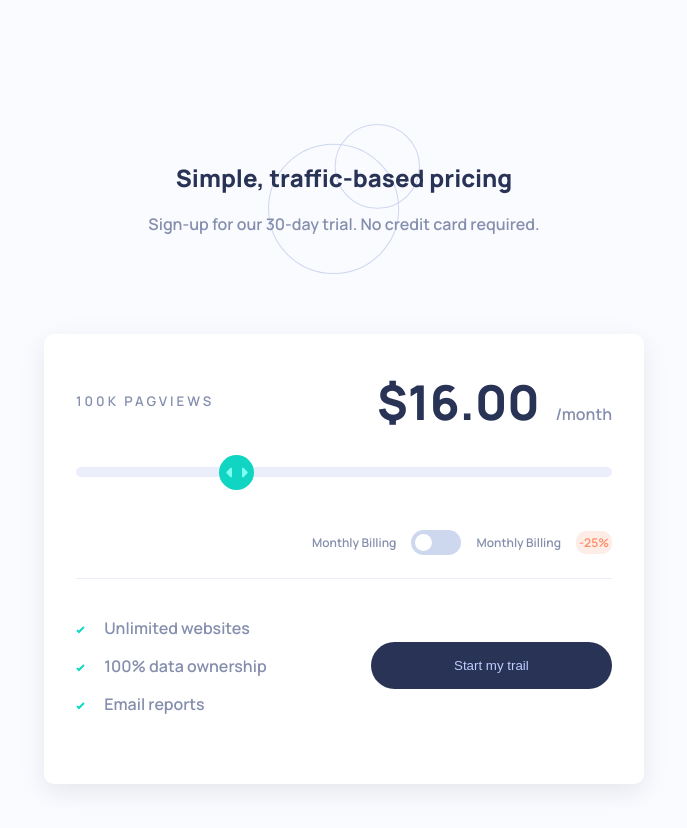
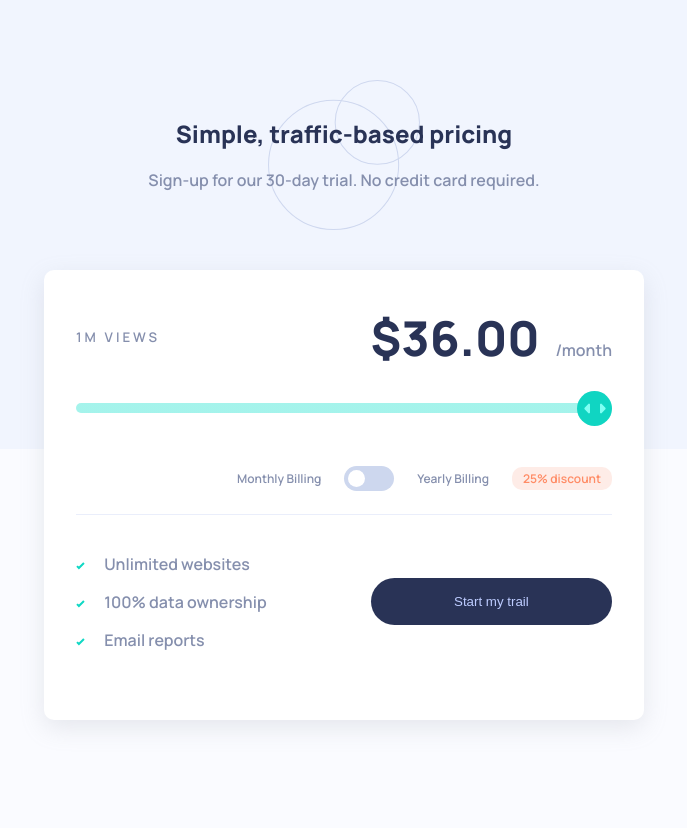
Before and after one commit to tylermaks/interactive-pricing-repo, a React (Create React App) app: page / in a window 1280 px wide. Shown: the top 828 px of the page, without its empty margins (296-983 px from the left). After the commit the page ends 800 px from the top, so only its background shows below. Built offline with nearby package versions, Linux system fonts and the light colour scheme.

Commit message:
Update slider state and refactor css

```diff
--- a/src/App.css
+++ b/src/App.css
@@ -15,20 +15,10 @@ body {
 }
 
 .App {
-  display: -webkit-box;
-  display: -ms-flexbox;
-  display: flex;
-  -webkit-box-orient: vertical;
-  -webkit-box-direction: normal;
-      -ms-flex-direction: column;
-          flex-direction: column;
-  -webkit-box-align: center;
-      -ms-flex-align: center;
-          align-items: center;
-  -webkit-box-pack: center;
-      -ms-flex-pack: center;
-          justify-content: center;
-  padding: 5% 0;
+  background-image: url("/public/images/bg-pattern.svg");
+  background-position: top center;
+  background-repeat: no-repeat;
+  padding-bottom: 5vh;
 }
 
 h1, h2 {
@@ -45,8 +35,7 @@ h5 {
   text-transform: uppercase;
 }
 
-.logo-container {
-  position: relative;
+.flex-center {
   display: -webkit-box;
   display: -ms-flexbox;
   display: flex;
@@ -60,14 +49,24 @@ h5 {
   -webkit-box-pack: center;
       -ms-flex-pack: center;
           justify-content: center;
+}
+
+.logo-container {
+  position: relative;
   height: 150px;
-  margin: 7.5vh 0;
+  margin: 5vh 0;
   text-align: center;
+  width: 90%;
+}
+
+.logo-container h2, .logo-container p {
+  z-index: 2;
 }
 
 .logo-container p {
   line-height: 1.75;
   padding-top: 1rem;
+  width: 65%;
 }
 
 .logo {
@@ -77,7 +76,7 @@ h5 {
   top: 0;
   margin: 0 auto;
   height: 100%;
-  z-index: -1;
+  z-index: 0;
 }
 
 .pricing-container {
@@ -92,16 +91,6 @@ h5 {
 }
 
 .benefits-container {
-  display: -webkit-box;
-  display: -ms-flexbox;
-  display: flex;
-  -webkit-box-orient: vertical;
-  -webkit-box-direction: normal;
-      -ms-flex-direction: column;
-          flex-direction: column;
-  -webkit-box-align: center;
-      -ms-flex-align: center;
-          align-items: center;
   -webkit-box-pack: space-evenly;
       -ms-flex-pack: space-evenly;
           justify-content: space-evenly;
@@ -131,16 +120,6 @@ h5 {
 }
 
 .slider-container {
-  display: -webkit-box;
-  display: -ms-flexbox;
-  display: flex;
-  -webkit-box-orient: vertical;
-  -webkit-box-direction: normal;
-      -ms-flex-direction: column;
-          flex-direction: column;
-  -webkit-box-align: center;
-      -ms-flex-align: center;
-          align-items: center;
   -webkit-box-pack: justify;
       -ms-flex-pack: justify;
           justify-content: space-between;
@@ -206,6 +185,10 @@ h5 {
   color: #ff8c66;
   font-size: 12px;
   padding: 0.25em;
+}
+
+.discount::before {
+  content: "-25%";
 }
 
 .switch {
@@ -283,6 +266,13 @@ input:checked + .slider:before {
         grid-template-rows: 1fr 1fr 1fr;
         grid-template-areas: "views price" "range range" "toggle toggle";
   }
+  .discount {
+    width: 100px;
+    text-align: center;
+  }
+  .discount::before {
+    content: "25% discount";
+  }
   .views {
     -ms-grid-row: 1;
     -ms-grid-column: 1;
@@ -301,6 +291,7 @@ input:checked + .slider:before {
     text-align: right;
   }
   .toggle-container {
+    max-width: 375px;
     -ms-grid-row: 3;
     -ms-grid-column: 1;
     -ms-grid-column-span: 2;
--- a/src/App.js
+++ b/src/App.js
@@ -5,7 +5,7 @@ import './App.css';
 
 function App() {
   return (
-    <div className="App">
+    <div className="App flex-center">
       <Logo />
       <Pricing />
     </div>
--- a/src/App.scss
+++ b/src/App.scss
@@ -29,12 +29,11 @@ body{
 }
 
 .App{
-    display:flex;
-    flex-direction: column;
-    align-items: center;
-    justify-content: center;
+    background-image: url("/public/images/bg-pattern.svg");
+    background-position: top center;
+    background-repeat: no-repeat;
 
-    padding: 5% 0;
+    padding-bottom:5vh;
 }
 
 //TEXT & REUSABLES
@@ -51,26 +50,34 @@ h5{
     letter-spacing: 3px;
     text-transform: uppercase;
 }
+
+.flex-center{
+    display:flex;
+    flex-direction: column;
+    align-items: center;
+    justify-content: center;
+}
 //++++++++++++++++++++++++++++++++
 //+++++++++MOBILE STYLES++++++++++
 //++++++++++++++++++++++++++++++++
 //LOGO COMPONENT
 .logo-container{
     position: relative;
-    display: flex;
-    flex-direction: column;
-    align-items: center;
-    justify-content: center;
 
     height: 150px;
-    margin: 7.5vh 0;
+    margin:5vh 0;
     text-align: center;
+    width: 90%;
+
+    h2,p{
+        z-index: 2;
+    }
 
     p{
         line-height: 1.75;
         padding-top: 1rem;
+        width: 65%;
     }
-
 }
 
 .logo{
@@ -81,7 +88,7 @@ h5{
     margin: 0 auto;
 
     height: 100%;
-    z-index: -1;
+    z-index:0;
 }
 
 
@@ -99,9 +106,6 @@ h5{
 
 //BENEFITS CONTAINER
 .benefits-container{
-    display:flex;
-    flex-direction: column;
-    align-items: center;
     justify-content: space-evenly;
 
     border-top:1px solid $ltGrayBlue;
@@ -132,9 +136,6 @@ h5{
 
 //SLIDER CONTAINER
 .slider-container{
-    display: flex;
-    flex-direction: column;
-    align-items: center;
     justify-content: space-between;
 
     height: 55%;
@@ -161,6 +162,8 @@ h5{
     background-position: center;
     background-repeat: no-repeat;
 }
+
+
 
 .price-container{
     h1{
@@ -194,6 +197,10 @@ h5{
     color:$ltRed;
     font-size: 12px;
     padding: 0.25em;
+}
+
+.discount::before{
+    content:"-25%";
 }
 
 .switch {
@@ -273,6 +280,15 @@ h5{
             "toggle toggle"
     }
 
+    .discount{
+        width: 100px;
+        text-align: center;
+    }
+
+    .discount::before{
+        content:"25% discount"
+    }
+
     .views{
         grid-area: views;
     }
@@ -287,6 +303,7 @@ h5{
     }
 
     .toggle-container{
+        max-width: 375px;
         grid-area:toggle;
         margin-left: auto;
     }
@@ -298,12 +315,8 @@ h5{
         padding-top:0;
     }
 
-
-
     .trial-btn{
         display: block;
         margin: auto 0 auto 0;
     }
-
-
 }
--- a/src/Logo.jsx
+++ b/src/Logo.jsx
@@ -2,7 +2,7 @@ import React from "react"
 
 function Logo(){
     return(
-        <div className="logo-container">
+        <div className="logo-container flex-center">
             <h2>Simple, traffic-based pricing</h2>
             <p>Sign-up for our 30-day trial. No credit card required. </p>
             <img className="logo" src="./images/pattern-circles.svg" alt="logo"/>
--- a/src/Pricing.jsx
+++ b/src/Pricing.jsx
@@ -1,19 +1,13 @@
 import React from "react"
 import Slider from "./Slider"
 import "./App.css"
-
-// - 10K pageviews / $8 per month
-// - 50K pageviews / $12 per month
-// - 100K pageviews / $16 per month
-// - 500k pageviews / $24 per month
-// - 1M pageviews / $36 per month
 
 
 function Pricing(){
     return(
         <div className="pricing-container">
             <Slider />
-           <article className="benefits-container">
+           <article className="benefits-container flex-center">
                 <div>
                     <p className="benefit"><img className="icon" src="./images/icon-check.svg" alt="checkmark" /> Unlimited websites</p>
                     <p className="benefit"><img className="icon" src="./images/icon-check.svg" alt="checkmark" /> 100% data ownership</p>
--- a/src/Slider.jsx
+++ b/src/Slider.jsx
@@ -8,24 +8,30 @@ import React, {useState} from "react"
 // - 1M pageviews / $36 per month
 
 function Slider(){
-
-    const [price, setPrice] = useState("16")
+    const [price, setPrice] = useState("36")
+    const [views, setViews] = useState('1M')
     const [discount, setDiscount] = useState(false)
 
+    const handleInput = () =>{
+        let pricesArr = [8,12,16,24,36]
+        let viewArr = ["10K", "50K", "100K", "500K", "1M"]
+        let slider = document.getElementById('rangeSlider')
+        setPrice(pricesArr[slider.value])
+        setViews(viewArr[slider.value])
 
-    const handleInput = () =>{
-        const slider = document.getElementById("rangeSlider")
-        setPrice(slider.value)
+        var colorFill = (slider.value-slider.min)/(slider.max-slider.min)*100
+        slider.style.background = 'linear-gradient(to right, hsl(174, 77%, 80%) 0%, hsl(174, 77%, 80%)' + colorFill + '%, hsl(224, 65%, 95%) ' + colorFill + '%, hsl(224, 65%, 95%) 100%)'
     }
 
     const handleClick = () =>{
         setDiscount(!discount)
     }
 
+
     return(
-        <div className="slider-container">
-            <h5 className="views">100K Pagviews</h5>
-            <input onInput={handleInput} id="rangeSlider" className="range-slider" type="range" min="8" max="36" step="4" value="16" />
+        <div className="slider-container flex-center">
+            <h5 className="views">{views} views</h5>
+            <input onInput={handleInput} id="rangeSlider" className="range-slider" type="range" min="0" max="4" style={{background: 'linear-gradient(to right, hsl(174, 77%, 80%) 0%, hsl(174, 77%, 80%)' + 100 + '%, hsl(224, 65%, 95%) ' + 100 + '%, hsl(224, 65%, 95%) 100%)'}}/>
             <div className="price-container">
                 <h1>${discount ? price * 0.75 : price}.00</h1>
                 <p>/month</p>
@@ -36,8 +42,8 @@ function Slider(){
                     <input onClick={handleClick} type="checkbox" />
                     <span className="slider round"></span>
                 </label>
-                <span>Monthly Billing</span>
-                <span className="discount">-25%</span>
+                <span>Yearly Billing</span>
+                <span className="discount"></span>
             </div>
         </div>
     )
```
Also changed, not shown: 1 other file (tests, documents, lock files or other folders).
